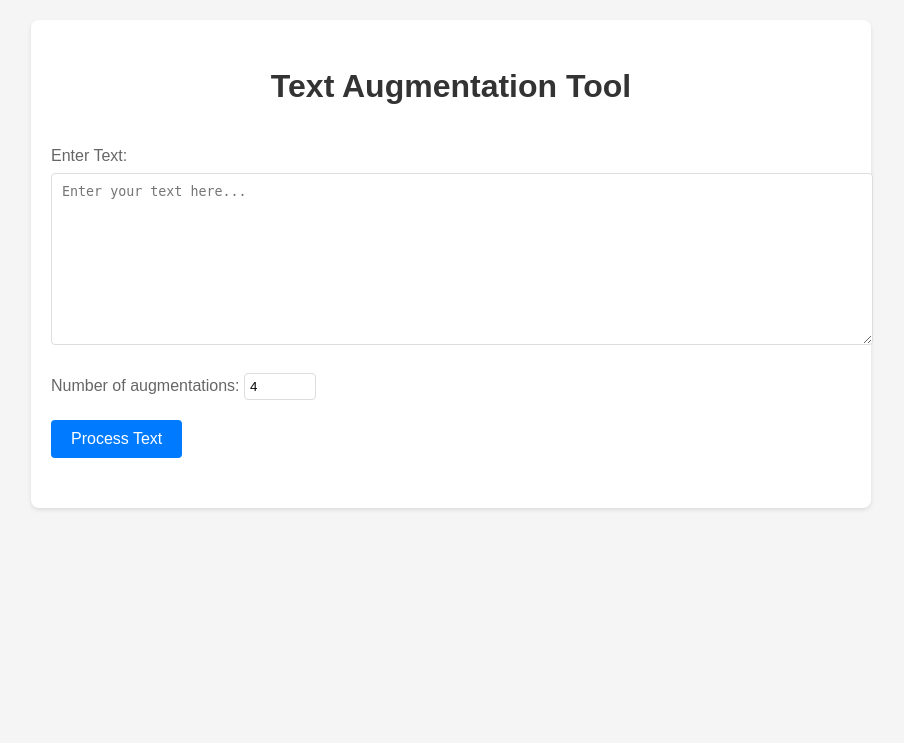
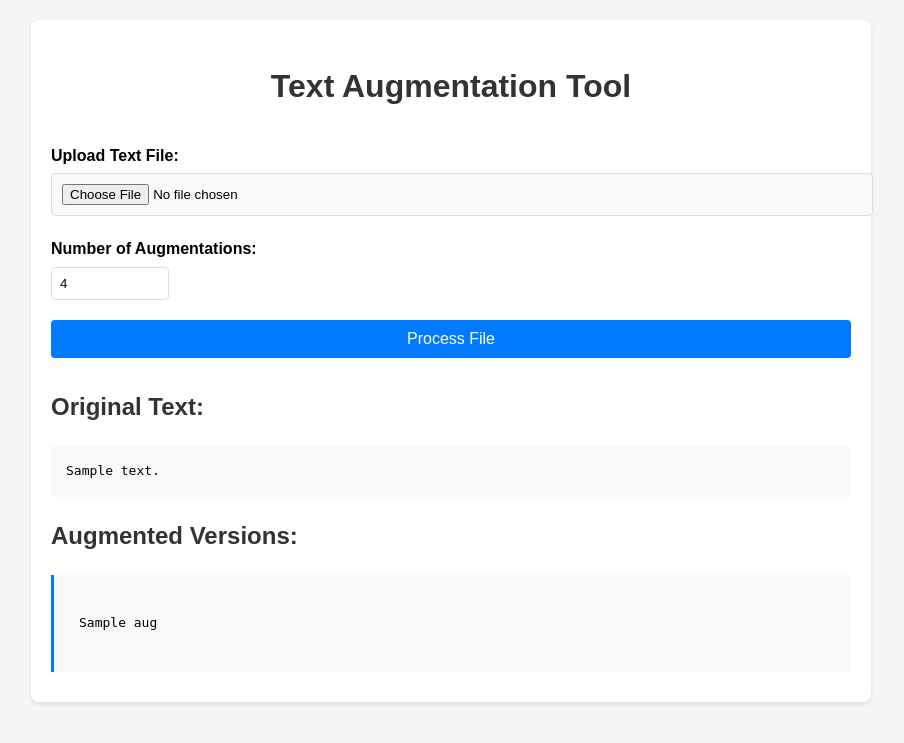
Before and after one commit to mittalutkarsh/text_augmentation_app, a Flask app: template templates/index.html in a window 1280 px wide. Shown: the top 743 px of the page, without its empty margins (189-1093 px from the left). Run offline with Flask 3, Linux system fonts and the light colour scheme; the template is opened without the code that fills it: most values are stand-ins (such as "Sample title", 1, 10 or a date in 2020).

Commit message:
Initial commit: Text augmentation app with file upload feature

```diff
--- a/app.py
+++ b/app.py
@@ -1,62 +1,48 @@
-from flask import Flask, request, render_template, jsonify
+from flask import Flask, render_template, request
 from text_processor import TextAugmenter
+import os
 
 app = Flask(__name__)
-augmenter = TextAugmenter()
+app.config['MAX_CONTENT_LENGTH'] = 1 * 1024 * 1024  # 1MB max file size
+ALLOWED_EXTENSIONS = {'txt'}
 
-@app.route('/')
-def home():
+def allowed_file(filename):
+    return '.' in filename and filename.rsplit('.', 1)[1].lower() in ALLOWED_EXTENSIONS
+
+@app.route('/', methods=['GET', 'POST'])
+def index():
+    if request.method == 'POST':
+        # Check if a file was uploaded
+        if 'file' not in request.files:
+            return render_template('index.html', error='No file uploaded')
+
+        file = request.files['file']
+        if file.filename == '':
+            return render_template('index.html', error='No file selected')
+
+        if not allowed_file(file.filename):
+            return render_template('index.html', error='Only .txt files are allowed')
+
+        try:
+            # Read the file content
+            text = file.read().decode('utf-8')
+
+            # Get number of augmentations
+            num_aug = int(request.form.get('num_aug', 4))
+
+            # Process the text
+            augmenter = TextAugmenter()
+            augmented_texts = augmenter.generate_augmentations(text, num_aug)
+
+            return render_template('index.html',
+                                 original_text=text,
+                                 augmented_texts=augmented_texts)
+
+        except Exception as e:
+            return render_template('index.html',
+                                 error=f'Error processing file: {str(e)}')
+
     return render_template('index.html')
-
-@app.route('/augment', methods=['POST'])
-def augment():
-    """Handle single text augmentation"""
-    text = request.form.get('text', '')
-    num_aug = int(request.form.get('num_augmentations', '4'))
-
-    if not text:
-        return jsonify({'error': 'No text provided'}), 400
-
-    # Generate augmentations
-    augmentations = augmenter.generate_augmentations(text, num_aug)
-
-    # Preprocess original and augmented texts
-    preprocessed = augmenter.preprocess_batch([text])
-
-    results = {
-        'original': text,
-        'augmentations': augmentations,
-        'preprocessed': preprocessed
-    }
-
-    return jsonify(results)
-
-@app.route('/batch_augment', methods=['POST'])
-def batch_augment():
-    """Handle batch text augmentation"""
-    try:
-        data = request.get_json()
-        texts = data.get('texts', [])
-        num_aug = data.get('num_augmentations', 4)
-
-        if not texts:
-            return jsonify({'error': 'No texts provided'}), 400
-
-        results = []
-        for text in texts:
-            augmentations = augmenter.generate_augmentations(text, num_aug)
-            results.append({
-                'original': text,
-                'augmentations': augmentations
-            })
-
-        # Add batch preprocessing results
-        preprocessed = augmenter.preprocess_batch(texts)
-        results.append({'preprocessed': preprocessed})
-
-        return jsonify(results)
-    except Exception as e:
-        return jsonify({'error': str(e)}), 500
 
 if __name__ == '__main__':
     app.run(debug=True)
--- a/static/style.css
+++ b/static/style.css
@@ -9,15 +9,15 @@ body {
 .container {
     max-width: 800px;
     margin: 0 auto;
-    background-color: #fff;
+    background-color: white;
     padding: 20px;
     border-radius: 8px;
-    box-shadow: 0 2px 4px rgba(0,0,0,0.1);
+    box-shadow: 0 2px 4px rgba(0, 0, 0, 0.1);
 }
 
 h1 {
+    text-align: center;
     color: #333;
-    text-align: center;
     margin-bottom: 30px;
 }
 
@@ -28,72 +28,70 @@ h1 {
 label {
     display: block;
     margin-bottom: 5px;
-    color: #666;
+    font-weight: bold;
 }
 
-textarea {
+input[type="file"] {
     width: 100%;
-    height: 150px;
     padding: 10px;
     border: 1px solid #ddd;
     border-radius: 4px;
-    resize: vertical;
+    background-color: #f9f9f9;
 }
 
 input[type="number"] {
-    padding: 5px;
+    width: 100px;
+    padding: 8px;
     border: 1px solid #ddd;
     border-radius: 4px;
-    width: 60px;
 }
 
-.process-btn {
+button {
+    display: block;
+    width: 100%;
+    padding: 10px;
     background-color: #007bff;
     color: white;
-    padding: 10px 20px;
     border: none;
     border-radius: 4px;
     cursor: pointer;
     font-size: 16px;
 }
 
-.process-btn:hover {
+button:hover {
     background-color: #0056b3;
+}
+
+.error {
+    color: #dc3545;
+    padding: 10px;
+    margin: 20px 0;
+    border: 1px solid #dc3545;
+    border-radius: 4px;
+    background-color: #f8d7da;
 }
 
 .results {
     margin-top: 30px;
 }
 
-.result-block {
-    background-color: #f8f9fa;
-    padding: 15px;
-    margin-bottom: 15px;
-    border-radius: 4px;
-    border: 1px solid #e9ecef;
-}
-
-.result-block h3 {
-    margin-top: 0;
-    color: #495057;
-}
-
-.augmentation {
-    padding: 10px;
-    margin: 5px 0;
-    background-color: #fff;
-    border: 1px solid #e9ecef;
-    border-radius: 4px;
-}
-
-.content {
-    word-wrap: break-word;
-    overflow-x: auto;
+.results h2 {
+    color: #333;
+    margin-top: 20px;
 }
 
 pre {
     background-color: #f8f9fa;
-    padding: 10px;
+    padding: 15px;
     border-radius: 4px;
     overflow-x: auto;
+    white-space: pre-wrap;
+    word-wrap: break-word;
 }
+
+.augmented-text {
+    margin: 10px 0;
+    padding: 10px;
+    border-left: 3px solid #007bff;
+    background-color: #f8f9fa;
+}
--- a/templates/index.html
+++ b/templates/index.html
@@ -1,92 +1,43 @@
 <!DOCTYPE html>
 <html>
 <head>
-    <title>Text Augmentation Tool</title>
+    <title>Text Augmentation</title>
     <link rel="stylesheet" href="{{ url_for('static', filename='style.css') }}">
 </head>
 <body>
     <div class="container">
         <h1>Text Augmentation Tool</h1>
+        <form action="/" method="post" enctype="multipart/form-data">
+            <div class="form-group">
+                <label for="file">Upload Text File:</label>
+                <input type="file" id="file" name="file" accept=".txt" required>
+            </div>
+            <div class="form-group">
+                <label for="num_aug">Number of Augmentations:</label>
+                <input type="number" id="num_aug" name="num_aug" min="1" max="10" value="4">
+            </div>
+            <button type="submit">Process File</button>
+        </form>
 
-        <div class="form-group">
-            <label for="inputText">Enter Text:</label>
-            <textarea id="inputText" placeholder="Enter your text here..."></textarea>
+        {% if error %}
+        <div class="error">
+            {{ error }}
         </div>
+        {% endif %}
 
-        <div class="form-group">
-            <label>Number of augmentations:
-                <input type="number" id="numAugmentations" value="4" min="1" max="10">
-            </label>
+        {% if original_text %}
+        <div class="results">
+            <h2>Original Text:</h2>
+            <pre>{{ original_text }}</pre>
+
+            <h2>Augmented Versions:</h2>
+            {% for aug in augmented_texts %}
+            <div class="augmented-text">
+                <pre>{{ aug }}</pre>
+            </div>
+            {% endfor %}
         </div>
-
-        <button onclick="processText()" class="process-btn">Process Text</button>
-
-        <div id="results" class="results"></div>
+        {% endif %}
     </div>
-
-    <script>
-        function processText() {
-            const text = document.getElementById('inputText').value;
-            const numAug = document.getElementById('numAugmentations').value;
-
-            if (!text.trim()) {
-                alert('Please enter some text');
-                return;
-            }
-
-            const formData = new FormData();
-            formData.append('text', text);
-            formData.append('num_augmentations', numAug);
-
-            fetch('/augment', {
-                method: 'POST',
-                body: formData
-            })
-            .then(response => response.json())
-            .then(data => {
-                const resultsDiv = document.getElementById('results');
-                resultsDiv.innerHTML = '';
-
-                // Display original text
-                addResultBlock('Original Text', data.original);
-
-                // Display augmentations
-                if (data.augmentations && data.augmentations.length > 0) {
-                    const augBlock = document.createElement('div');
-                    augBlock.className = 'result-block';
-                    augBlock.innerHTML = `
-                        <h3>Augmented Versions:</h3>
-                        ${data.augmentations.map((aug, i) => `
-                            <div class="augmentation">
-                                <strong>${i + 1}:</strong> ${aug}
-                            </div>
-                        `).join('')}
-                    `;
-                    resultsDiv.appendChild(augBlock);
-                }
-
-                // Display preprocessing results
-                if (data.preprocessed) {
-                    addResultBlock('Preprocessed Data',
-                                 JSON.stringify(data.preprocessed, null, 2));
-                }
-            })
-            .catch(error => {
-                console.error('Error:', error);
-                alert('An error occurred while processing the text');
-            });
-        }
-
-        function addResultBlock(title, content) {
-            const resultsDiv = document.getElementById('results');
-            const block = document.createElement('div');
-            block.className = 'result-block';
-            block.innerHTML = `
-                <h3>${title}</h3>
-                <div class="content">${content}</div>
-            `;
-            resultsDiv.appendChild(block);
-        }
-    </script>
 </body>
 </html>
```
